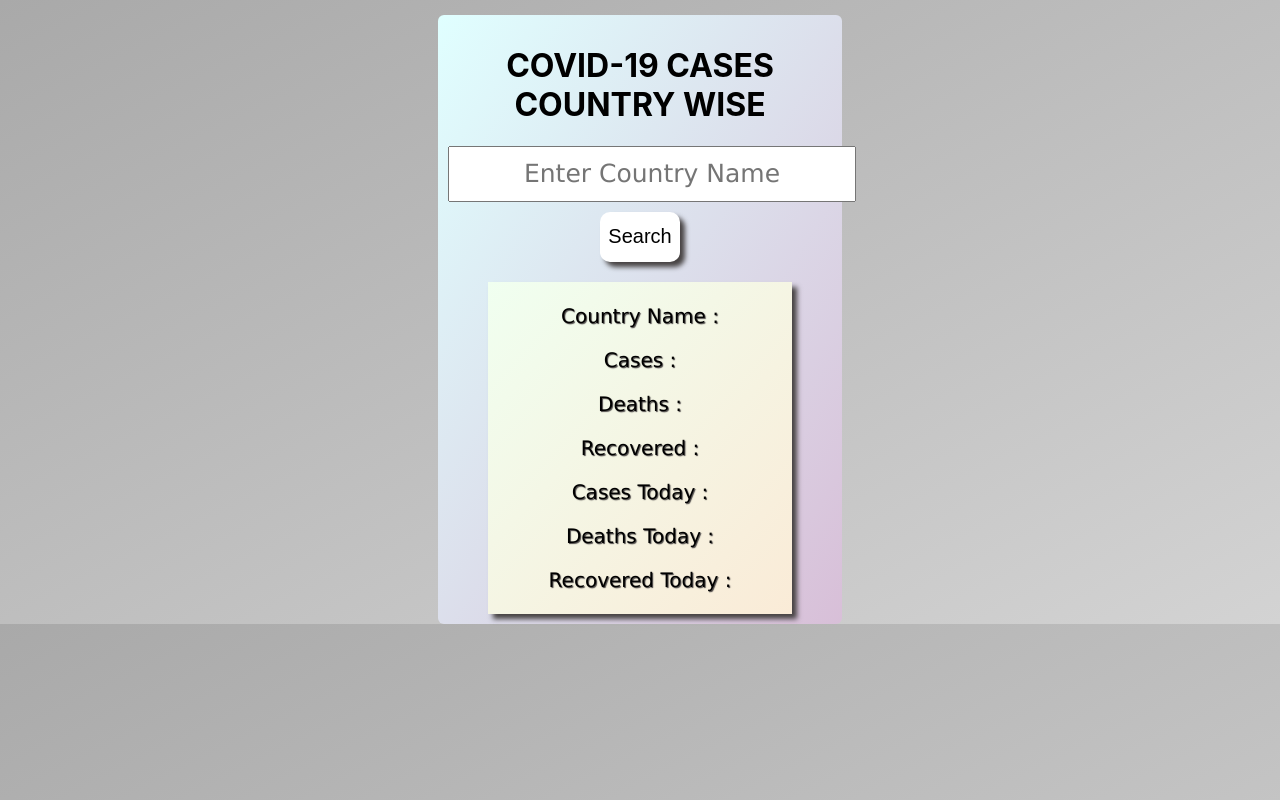
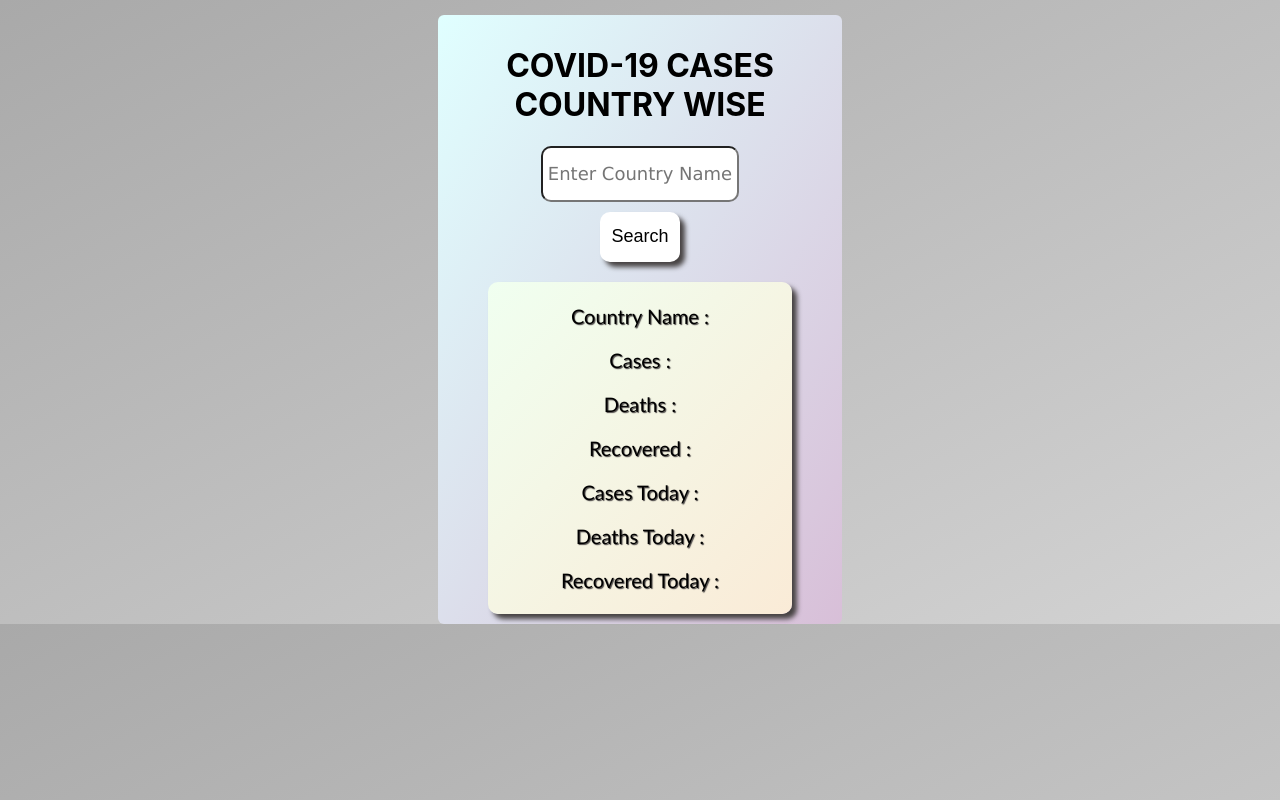
Before and after one commit to himanshijainn/covid19tracker, a React (Create React App) app: page / in a window 1280 px wide. Built offline with nearby package versions, Linux system fonts and the light colour scheme; no server answers.

Commit message:
Update CoviddData.css

```diff
--- a/src/component/CoviddData.css
+++ b/src/component/CoviddData.css
@@ -10,18 +10,18 @@ body {
     padding: 10px;
     }
 
-    /* input stylings */
 
     .covidData__form {
     padding: 10px;
     margin: 20px;
     }
     .covidData__input input {
-    width: 400px;
+    width: 190px;
     height: 50px;
     text-align: center;
-    font-size: 25px;
-    font-family: Verdana, Geneva, Tahoma, sans-serif;
+    font-size: 18px;
+    border-radius: 10px;
+    font-family:'Lucida Sans', 'Lucida Sans Regular', 'Lucida Grande', 'Lucida Sans Unicode', Geneva, Verdana, sans-serif;
     }
     .covidData__input button {
     width: 80px;
@@ -29,21 +29,21 @@ body {
     margin-top: 10px;
     background-color:white;
     color: black;
-    font-size: 20px;
+    font-size:18px;
     border-radius: 10px;
     border: none;
     box-shadow: 5px 5px 5px rgb(71, 67, 67);
     cursor: pointer;
     }
 
-    /* detail stylings */
     @media(min-width:750px){
     .covidData__country__info {
     font-size: 20px;
-    font-family: Verdana, Geneva, Tahoma, sans-serif;
+    font-family:'Trebuchet MS', 'Lucida Sans Unicode', 'Lucida Grande', 'Lucida Sans', Arial, sans-serif;
     width: 300px;
     margin-left: auto;
     margin-right: auto;
+    border-radius: 10px;
     height: auto;
     padding-left: 10px;
     background-image: linear-gradient(to right bottom,#F0FFF0,#FAEBD7 );
```
